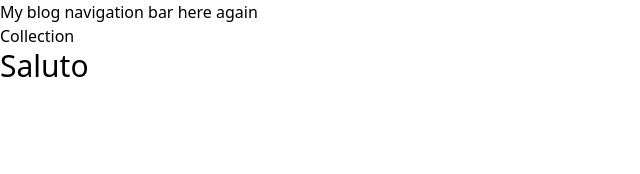
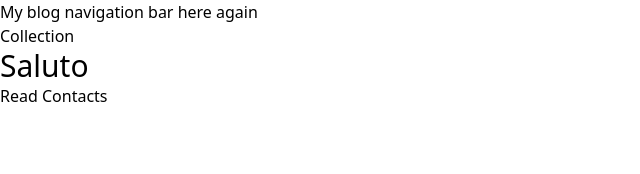
Before and after one commit to charlesdzadu/nuxtcourses, a Nuxt app: page / in a window 1280 px wide. Shown: the top 174 px of the page, without its empty margins (0-640 px from the left). Built offline with nearby package versions, Linux system fonts and the light colour scheme.

Commit message:
contacts deploy

```diff
--- a/pages/index.vue
+++ b/pages/index.vue
@@ -2,11 +2,60 @@
   <div>
     <router-link to="/collections">Collection</router-link>
     <h1 class="text-3xl">Saluto</h1>
+    <p>
+      <button @click="readContacts">Read Contacts</button>
+    </p>
+
+    <pre id="log"></pre>
   </div>
 </template>
 
 <script>
 export default {
-  layout: "blog"
+  layout: "blog",
+  methods: {
+    readContacts() {
+      var api = (navigator.contacts || navigator.mozContacts);
+
+      if (api && !!api.select) { // new Chrome API
+        api.select(['name', 'email'], { multiple: true })
+          .then(function (contacts) {
+            consoleLog('Found ' + contacts.length + ' contacts.');
+            if (contacts.length) {
+              consoleLog('First contact: ' + contacts[0].name + ' (' + contacts[0].email + ')');
+            }
+          })
+          .catch(function (err) {
+            consoleLog('Fetching contacts failed: ' + err.name);
+          });
+
+      } else if (api && !!api.find) { // old Firefox OS API
+        var criteria = {
+          sortBy: 'familyName',
+          sortOrder: 'ascending'
+        };
+
+        api.find(criteria)
+          .then(function (contacts) {
+            consoleLog('Found ' + contacts.length + ' contacts.');
+            if (contacts.length) {
+              consoleLog('First contact: ' + contacts[0].givenName[0] + ' ' + contacts[0].familyName[0]);
+            }
+          })
+          .catch(function (err) {
+            consoleLog('Fetching contacts failed: ' + err.name);
+          });
+
+      } else {
+        consoleLog('Contacts API not supported.');
+      }
+    },
+
+    consoleLog(data) {
+      var logElement = document.getElementById('log');
+      logElement.innerHTML += data + '\n';
+    }
+
+  }
 }
 </script>
```
